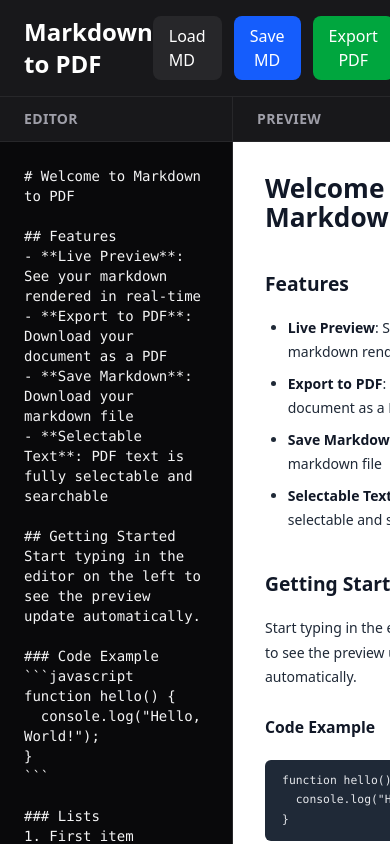
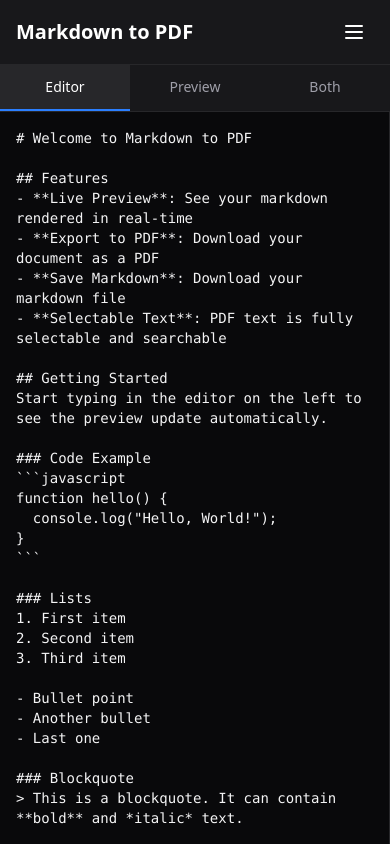
Before and after one commit to jere-mie/mdtopdf, a React (Vite) app: page / in a window 390 px wide. Built offline with nearby package versions, Linux system fonts and the light colour scheme.

Commit message:
mobile responsive, set document title

```diff
--- a/src/App.tsx
+++ b/src/App.tsx
@@ -48,11 +48,23 @@ function hello() {
 Happy writing!
 `;
 
+type View = 'both' | 'editor' | 'preview';
+
 function App() {
   const [markdown, setMarkdown] = useState(defaultMarkdown);
+  const [activeView, setActiveView] = useState<View>('editor');
+  const [isMenuOpen, setIsMenuOpen] = useState(false);
+  const [documentTitle, setDocumentTitle] = useState('document');
 
   const handleExportPDF = () => {
+    // Update document title for PDF filename
+    const originalTitle = document.title;
+    document.title = documentTitle;
     window.print();
+    // Restore original title after print dialog
+    setTimeout(() => {
+      document.title = originalTitle;
+    }, 100);
   };
 
   const handleSaveMarkdown = () => {
@@ -60,7 +72,7 @@ function App() {
     const url = URL.createObjectURL(blob);
     const a = document.createElement('a');
     a.href = url;
-    a.download = 'document.md';
+    a.download = `${documentTitle}.md`;
     document.body.appendChild(a);
     a.click();
     document.body.removeChild(a);
@@ -82,9 +94,22 @@ function App() {
   return (
     <div className="h-screen flex flex-col bg-zinc-950 print:h-auto print:block">
       {/* Header */}
-      <header className="bg-zinc-900 border-b border-zinc-800 px-6 py-4 flex items-center justify-between print:hidden">
-        <h1 className="text-2xl font-bold text-white">Markdown to PDF</h1>
-        <div className="flex gap-3">
+      <header className="bg-zinc-900 border-b border-zinc-800 print:hidden">
+        <div className="px-4 sm:px-6 py-3 sm:py-4">
+          <div className="flex items-center justify-between gap-4">
+            <div className="flex items-center gap-3 flex-1 min-w-0">
+              <h1 className="text-xl sm:text-2xl font-bold text-white whitespace-nowrap">Markdown to PDF</h1>
+              <input
+                type="text"
+                value={documentTitle}
+                onChange={(e) => setDocumentTitle(e.target.value)}
+                placeholder="Document title"
+                className="hidden sm:block flex-1 max-w-xs px-3 py-1.5 bg-zinc-800 text-white border border-zinc-700 rounded-lg focus:outline-none focus:ring-2 focus:ring-blue-500 text-sm"
+              />
+            </div>
+
+            {/* Desktop Actions */}
+            <div className="hidden md:flex gap-3 shrink-0">
               <label className="px-4 py-2 bg-zinc-800 text-white rounded-lg hover:bg-zinc-700 cursor-pointer transition-colors">
                 Load MD
                 <input
@@ -107,13 +132,112 @@ function App() {
                 Export PDF
               </button>
             </div>
+
+            {/* Mobile Hamburger */}
+            <button
+              onClick={() => setIsMenuOpen(!isMenuOpen)}
+              className="md:hidden p-2 text-white hover:bg-zinc-800 rounded-lg transition-colors"
+              aria-label="Toggle menu"
+            >
+              <svg className="w-6 h-6" fill="none" stroke="currentColor" viewBox="0 0 24 24">
+                {isMenuOpen ? (
+                  <path strokeLinecap="round" strokeLinejoin="round" strokeWidth={2} d="M6 18L18 6M6 6l12 12" />
+                ) : (
+                  <path strokeLinecap="round" strokeLinejoin="round" strokeWidth={2} d="M4 6h16M4 12h16M4 18h16" />
+                )}
+              </svg>
+            </button>
+          </div>
+
+          {/* Mobile Menu */}
+          {isMenuOpen && (
+            <div className="md:hidden mt-4 space-y-2 pb-2">
+              <div className="sm:hidden">
+                <label className="block text-zinc-400 text-xs mb-1 px-1">Document Title</label>
+                <input
+                  type="text"
+                  value={documentTitle}
+                  onChange={(e) => setDocumentTitle(e.target.value)}
+                  placeholder="document"
+                  className="w-full px-3 py-2 bg-zinc-800 text-white border border-zinc-700 rounded-lg focus:outline-none focus:ring-2 focus:ring-blue-500 text-sm"
+                />
+              </div>
+              <label className="block w-full px-4 py-3 bg-zinc-800 text-white rounded-lg hover:bg-zinc-700 cursor-pointer transition-colors text-center">
+                📁 Load Markdown
+                <input
+                  type="file"
+                  accept=".md,.markdown"
+                  onChange={(e) => {
+                    handleLoadMarkdown(e);
+                    setIsMenuOpen(false);
+                  }}
+                  className="hidden"
+                />
+              </label>
+              <button
+                onClick={() => {
+                  handleSaveMarkdown();
+                  setIsMenuOpen(false);
+                }}
+                className="block w-full px-4 py-3 bg-blue-600 text-white rounded-lg hover:bg-blue-700 transition-colors text-center"
+              >
+                💾 Save Markdown
+              </button>
+              <button
+                onClick={() => {
+                  handleExportPDF();
+                  setIsMenuOpen(false);
+                }}
+                className="block w-full px-4 py-3 bg-green-600 text-white rounded-lg hover:bg-green-700 transition-colors text-center"
+              >
+                📄 Export PDF
+              </button>
+            </div>
+          )}
+        </div>
+
+        {/* Mobile View Switcher */}
+        <div className="flex gap-0 border-t border-zinc-800 lg:hidden">
+          <button
+            onClick={() => setActiveView('editor')}
+            className={`flex-1 px-3 py-3 text-sm font-medium transition-colors border-b-2 ${
+              activeView === 'editor'
+                ? 'border-blue-500 text-white bg-zinc-800'
+                : 'border-transparent text-zinc-400 hover:text-zinc-200 hover:bg-zinc-850'
+            }`}
+          >
+            Editor
+          </button>
+          <button
+            onClick={() => setActiveView('preview')}
+            className={`flex-1 px-3 py-3 text-sm font-medium transition-colors border-b-2 ${
+              activeView === 'preview'
+                ? 'border-blue-500 text-white bg-zinc-800'
+                : 'border-transparent text-zinc-400 hover:text-zinc-200 hover:bg-zinc-850'
+            }`}
+          >
+            Preview
+          </button>
+          <button
+            onClick={() => setActiveView('both')}
+            className={`flex-1 px-3 py-3 text-sm font-medium transition-colors border-b-2 ${
+              activeView === 'both'
+                ? 'border-blue-500 text-white bg-zinc-800'
+                : 'border-transparent text-zinc-400 hover:text-zinc-200 hover:bg-zinc-850'
+            }`}
+          >
+            Both
+          </button>
+        </div>
       </header>
 
       {/* Main Content */}
       <div className="flex-1 flex overflow-hidden print:block print:overflow-visible">
         {/* Editor */}
-        <div className="flex-1 flex flex-col border-r border-zinc-800 print:hidden">
-          <div className="bg-zinc-900 px-6 py-3 border-b border-zinc-800">
+        <div className={`flex-1 flex flex-col border-r border-zinc-800 print:hidden ${
+          activeView === 'preview' ? 'hidden lg:flex' : activeView === 'editor' ? 'flex' : 'flex'
+        }`}>
+          <div className="bg-zinc-900 px-4 sm:px-6 py-3 border-b border-zinc-800 hidden lg:block">
             <h2 className="text-sm font-semibold text-zinc-400 uppercase tracking-wide">
               Editor
             </h2>
@@ -121,21 +245,23 @@ function App() {
           <textarea
             value={markdown}
             onChange={(e) => setMarkdown(e.target.value)}
-            className="flex-1 bg-zinc-950 text-zinc-100 p-6 font-mono text-sm resize-none focus:outline-none"
+            className="flex-1 bg-zinc-950 text-zinc-100 p-4 sm:p-6 font-mono text-sm resize-none focus:outline-none"
             spellCheck={false}
             placeholder="Start typing your markdown here..."
           />
         </div>
 
         {/* Preview */}
-        <div className="flex-1 flex flex-col print:block">
-          <div className="bg-zinc-900 px-6 py-3 border-b border-zinc-800 print:hidden">
+        <div className={`flex-1 flex flex-col print:block ${
+          activeView === 'editor' ? 'hidden lg:flex' : activeView === 'preview' ? 'flex' : 'flex'
+        }`}>
+          <div className="bg-zinc-900 px-4 sm:px-6 py-3 border-b border-zinc-800 print:hidden hidden lg:block">
             <h2 className="text-sm font-semibold text-zinc-400 uppercase tracking-wide">
               Preview
             </h2>
           </div>
           <div className="flex-1 overflow-auto bg-white print:overflow-visible print:h-auto">
-            <div className="max-w-4xl mx-auto p-8 prose prose-slate lg:prose-lg print:max-w-none print:p-0">
+            <div className="max-w-4xl mx-auto p-4 sm:p-8 prose prose-slate lg:prose-lg print:max-w-none print:p-0">
               <ReactMarkdown remarkPlugins={[remarkGfm]}>{markdown}</ReactMarkdown>
             </div>
           </div>
```
Lines whose indentation alone changed are shown as unchanged.
